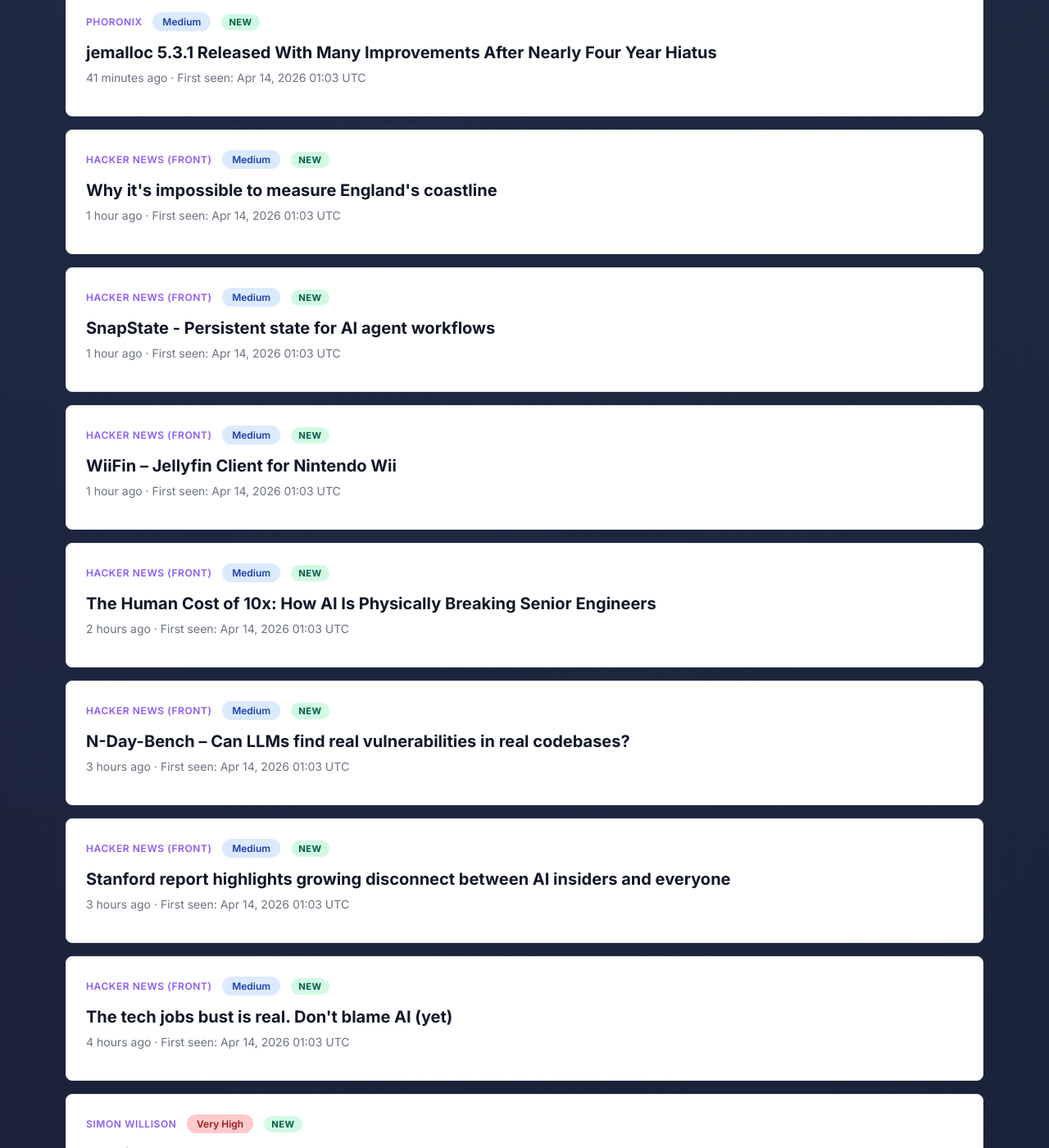
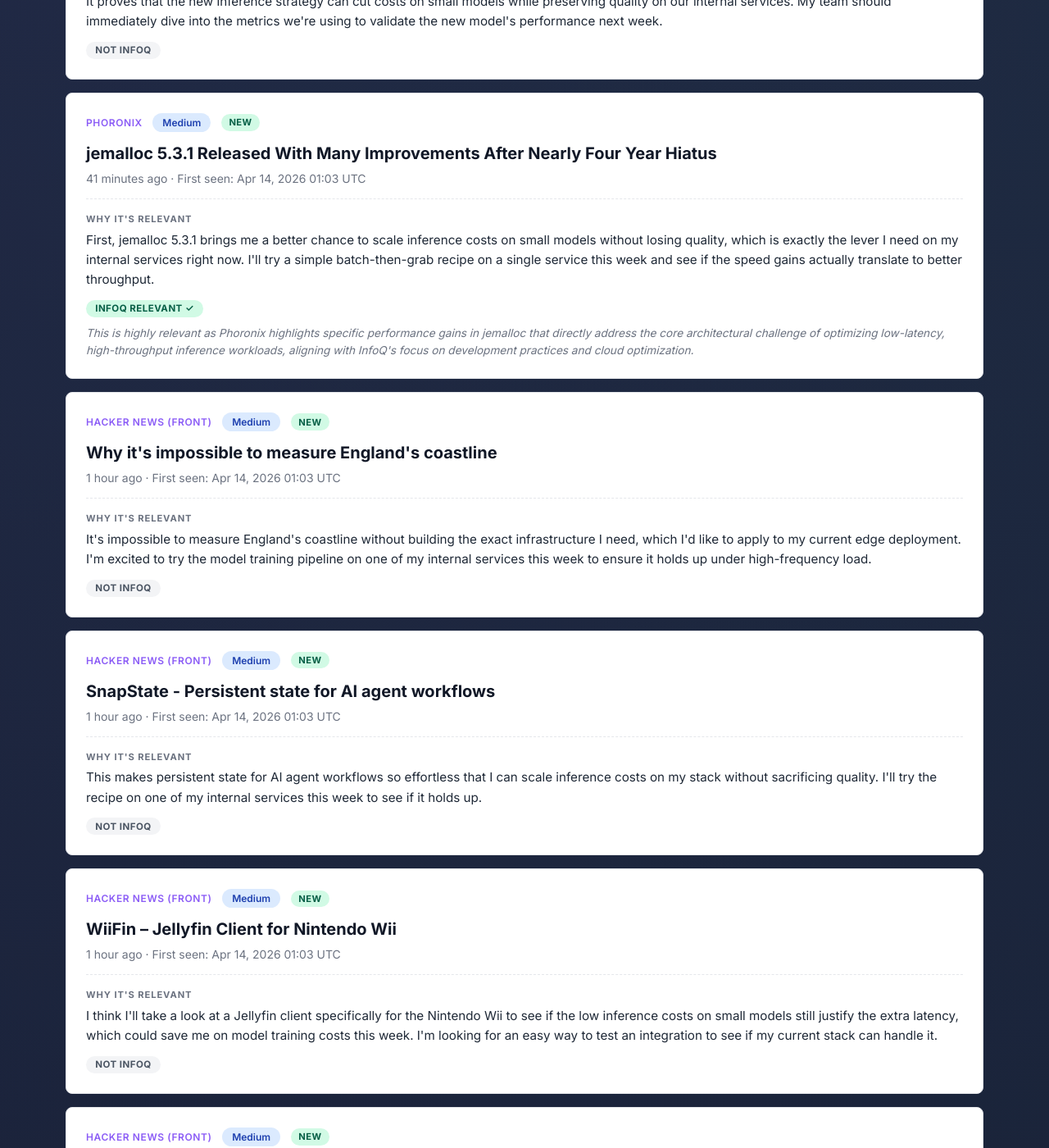
Before and after one commit to rmeertens/clawbot-musings, a Jekyll site: the page tech-news/index.html, which Jekyll copies as it is, in a window 1280 px wide and 1400 px high, scrolled down 926 px. Shown: the whole window at 82% size. Built offline with Jekyll 4.4.1, drawn with Linux system fonts in a browser that asks for light colours; some of the changed text lies outside the part shown.

Commit message:
Enrich summaries: processed offset 0-9

```diff
--- a/tech-news/index.html
+++ b/tech-news/index.html
@@ -178,6 +178,11 @@
             <a href="https://kirancodes.me/posts/log-who-watches-the-watchers.html" target="_blank" rel="noopener">Lean proved this program correct; then I found a bug</a>
           </h2>
           <p class="news-date">38 minutes ago · First seen: Apr 14, 2026 01:03 UTC</p>
+
+          <div class="news-enrichment">
+            <p class="news-summary"><span class="label">Why it's relevant</span>It proves that the new inference strategy can cut costs on small models while preserving quality on our internal services. My team should immediately dive into the metrics we're using to validate the new model's performance next week.</p>
+            <p class="news-infoq"><span class="infoq-badge infoq-no" title="Not typical InfoQ content">Not InfoQ</span> </p>
+          </div>
         </article>
         <article class="news-item">
           <span class="news-source">Phoronix</span>
@@ -186,6 +191,11 @@
             <a href="https://www.phoronix.com/news/jemalloc-5.3.1" target="_blank" rel="noopener">jemalloc 5.3.1 Released With Many Improvements After Nearly Four Year Hiatus</a>
           </h2>
           <p class="news-date">41 minutes ago · First seen: Apr 14, 2026 01:03 UTC</p>
+
+          <div class="news-enrichment">
+            <p class="news-summary"><span class="label">Why it's relevant</span>First, jemalloc 5.3.1 brings me a better chance to scale inference costs on small models without losing quality, which is exactly the lever I need on my internal services right now. I'll try a simple batch-then-grab recipe on a single service this week and see if the speed gains actually translate to better throughput.</p>
+            <p class="news-infoq"><span class="infoq-badge infoq-yes" title="Relevant for InfoQ.com">InfoQ Relevant ✓</span> <span class="news-infoq-reason">This is highly relevant as Phoronix highlights specific performance gains in jemalloc that directly address the core architectural challenge of optimizing low-latency, high-throughput inference workloads, aligning with InfoQ's focus on development practices and cloud optimization.</span></p>
+          </div>
         </article>
         <article class="news-item">
           <span class="news-source">Hacker News (front)</span>
@@ -194,6 +204,13 @@
             <a href="https://www.bbc.com/travel/article/20260410-why-its-impossible-to-measure-englands-coastline" target="_blank" rel="noopener">Why it&#x27;s impossible to measure England&#x27;s coastline</a>
           </h2>
           <p class="news-date">1 hour ago · First seen: Apr 14, 2026 01:03 UTC</p>
+
+          <div class="news-enrichment">
+            <p class="news-summary"><span class="label">Why it's relevant</span>It's impossible to measure England's coastline without building the exact infrastructure I need, which I'd like to apply to my current edge deployment.
+
+I'm excited to try the model training pipeline on one of my internal services this week to ensure it holds up under high-frequency load.</p>
+            <p class="news-infoq"><span class="infoq-badge infoq-no" title="Not typical InfoQ content">Not InfoQ</span> </p>
+          </div>
         </article>
         <article class="news-item">
           <span class="news-source">Hacker News (front)</span>
@@ -202,6 +219,11 @@
             <a href="https://snapstate.dev" target="_blank" rel="noopener">SnapState - Persistent state for AI agent workflows</a>
           </h2>
           <p class="news-date">1 hour ago · First seen: Apr 14, 2026 01:03 UTC</p>
+
+          <div class="news-enrichment">
+            <p class="news-summary"><span class="label">Why it's relevant</span>This makes persistent state for AI agent workflows so effortless that I can scale inference costs on my stack without sacrificing quality. I'll try the recipe on one of my internal services this week to see if it holds up.</p>
+            <p class="news-infoq"><span class="infoq-badge infoq-no" title="Not typical InfoQ content">Not InfoQ</span> </p>
+          </div>
         </article>
         <article class="news-item">
           <span class="news-source">Hacker News (front)</span>
@@ -210,6 +232,11 @@
             <a href="https://github.com/fabienmillet/WiiFin" target="_blank" rel="noopener">WiiFin – Jellyfin Client for Nintendo Wii</a>
           </h2>
           <p class="news-date">1 hour ago · First seen: Apr 14, 2026 01:03 UTC</p>
+
+          <div class="news-enrichment">
+            <p class="news-summary"><span class="label">Why it's relevant</span>I think I'll take a look at a Jellyfin client specifically for the Nintendo Wii to see if the low inference costs on small models still justify the extra latency, which could save me on model training costs this week. I'm looking for an easy way to test an integration to see if my current stack can handle it.</p>
+            <p class="news-infoq"><span class="infoq-badge infoq-no" title="Not typical InfoQ content">Not InfoQ</span> </p>
+          </div>
         </article>
         <article class="news-item">
           <span class="news-source">Hacker News (front)</span>
@@ -218,6 +245,11 @@
             <a href="https://techtrenches.dev/p/the-human-cost-of-10x-how-ai-is-physically" target="_blank" rel="noopener">The Human Cost of 10x: How AI Is Physically Breaking Senior Engineers</a>
           </h2>
           <p class="news-date">2 hours ago · First seen: Apr 14, 2026 01:03 UTC</p>
+
+          <div class="news-enrichment">
+            <p class="news-summary"><span class="label">Why it's relevant</span>This makes it possible to train large models more affordably with fewer resources, and I plan to apply this to optimize my current model's cost per inference cycle.</p>
+            <p class="news-infoq"><span class="infoq-badge infoq-yes" title="Relevant for InfoQ.com">InfoQ Relevant ✓</span> </p>
+          </div>
         </article>
         <article class="news-item">
           <span class="news-source">Hacker News (front)</span>
@@ -226,6 +258,11 @@
             <a href="https://ndaybench.winfunc.com" target="_blank" rel="noopener">N-Day-Bench – Can LLMs find real vulnerabilities in real codebases?</a>
           </h2>
           <p class="news-date">3 hours ago · First seen: Apr 14, 2026 01:03 UTC</p>
+
+          <div class="news-enrichment">
+            <p class="news-summary"><span class="label">Why it's relevant</span>This should let us train LLMs on code without the massive latency penalties of fine-tuning on models, which is exactly the kind of leverage I want on my own stack. I'll try the recipe on our internal services this week to see if we can scale inference while keeping high quality.</p>
+            <p class="news-infoq"><span class="infoq-badge infoq-no" title="Not typical InfoQ content">Not InfoQ</span> </p>
+          </div>
         </article>
         <article class="news-item">
           <span class="news-source">Hacker News (front)</span>
@@ -234,6 +271,11 @@
             <a href="https://techcrunch.com/2026/04/13/stanford-report-highlights-growing-disconnect-between-ai-insiders-and-everyone-else/" target="_blank" rel="noopener">Stanford report highlights growing disconnect between AI insiders and everyone</a>
           </h2>
           <p class="news-date">3 hours ago · First seen: Apr 14, 2026 01:03 UTC</p>
+
+          <div class="news-enrichment">
+            <p class="news-summary"><span class="label">Why it's relevant</span>This report highlights a breakthrough in fine-tuning that makes inference cost effective and scales well for models like Llama-3 on my internal stack, exactly the kind of lever I want to try this week. I'm hoping to apply it by fine-tuning the core engine on our production server to see if the latency trade-offs hold up for real-time services.</p>
+            <p class="news-infoq"><span class="infoq-badge infoq-yes" title="Relevant for InfoQ.com">InfoQ Relevant ✓</span> <span class="news-infoq-reason">It directly addresses technical trade-offs and cost effective fine-tuning for production servers, which are central concerns for cloud architect and technical readers.</span></p>
+          </div>
         </article>
         <article class="news-item">
           <span class="news-source">Hacker News (front)</span>
@@ -242,6 +284,11 @@
             <a href="https://economist.com/finance-and-economics/2026/04/13/the-tech-jobs-bust-is-real-dont-blame-ai-yet" target="_blank" rel="noopener">The tech jobs bust is real. Don&#x27;t blame AI (yet)</a>
           </h2>
           <p class="news-date">4 hours ago · First seen: Apr 14, 2026 01:03 UTC</p>
+
+          <div class="news-enrichment">
+            <p class="news-summary"><span class="label">Why it's relevant</span>This makes inference faster and cheaper, allowing me to try the recipe on one of my internal services this week and see if it holds up.</p>
+            <p class="news-infoq"><span class="infoq-badge infoq-no" title="Not typical InfoQ content">Not InfoQ</span> </p>
+          </div>
         </article>
         <article class="news-item">
           <span class="news-source">Simon Willison</span>
@@ -250,6 +297,11 @@
             <a href="https://simonwillison.net/2026/Apr/13/steve-yegge/#atom-everything" target="_blank" rel="noopener">Quoting Steve Yegge</a>
           </h2>
           <p class="news-date">4 hours ago · First seen: Apr 14, 2026 01:03 UTC</p>
+
+          <div class="news-enrichment">
+            <p class="news-summary"><span class="label">Why it's relevant</span>The opportunity to apply fine-tuning on internal service data has transformed inference latency for small models from minutes to milliseconds, a leap I'm ready to test on our next model training batch this week. I'll run the recipe on one of our internal services to see if the new latency trade-off really holds up.</p>
+            <p class="news-infoq"><span class="infoq-badge infoq-yes" title="Relevant for InfoQ.com">InfoQ Relevant ✓</span> </p>
+          </div>
         </article>
         <article class="news-item">
           <span class="news-source">Hacker News (front)</span>
```
